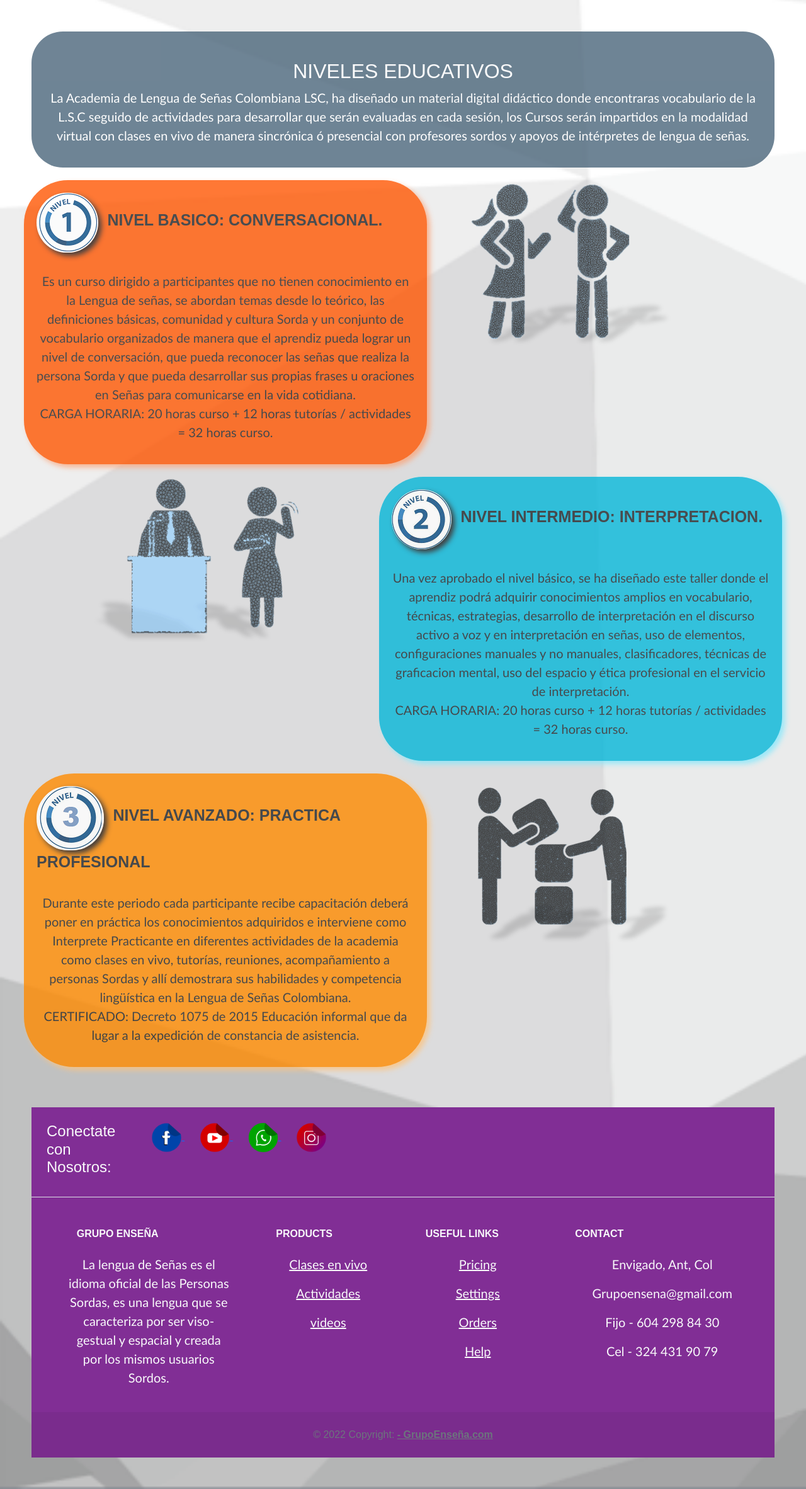
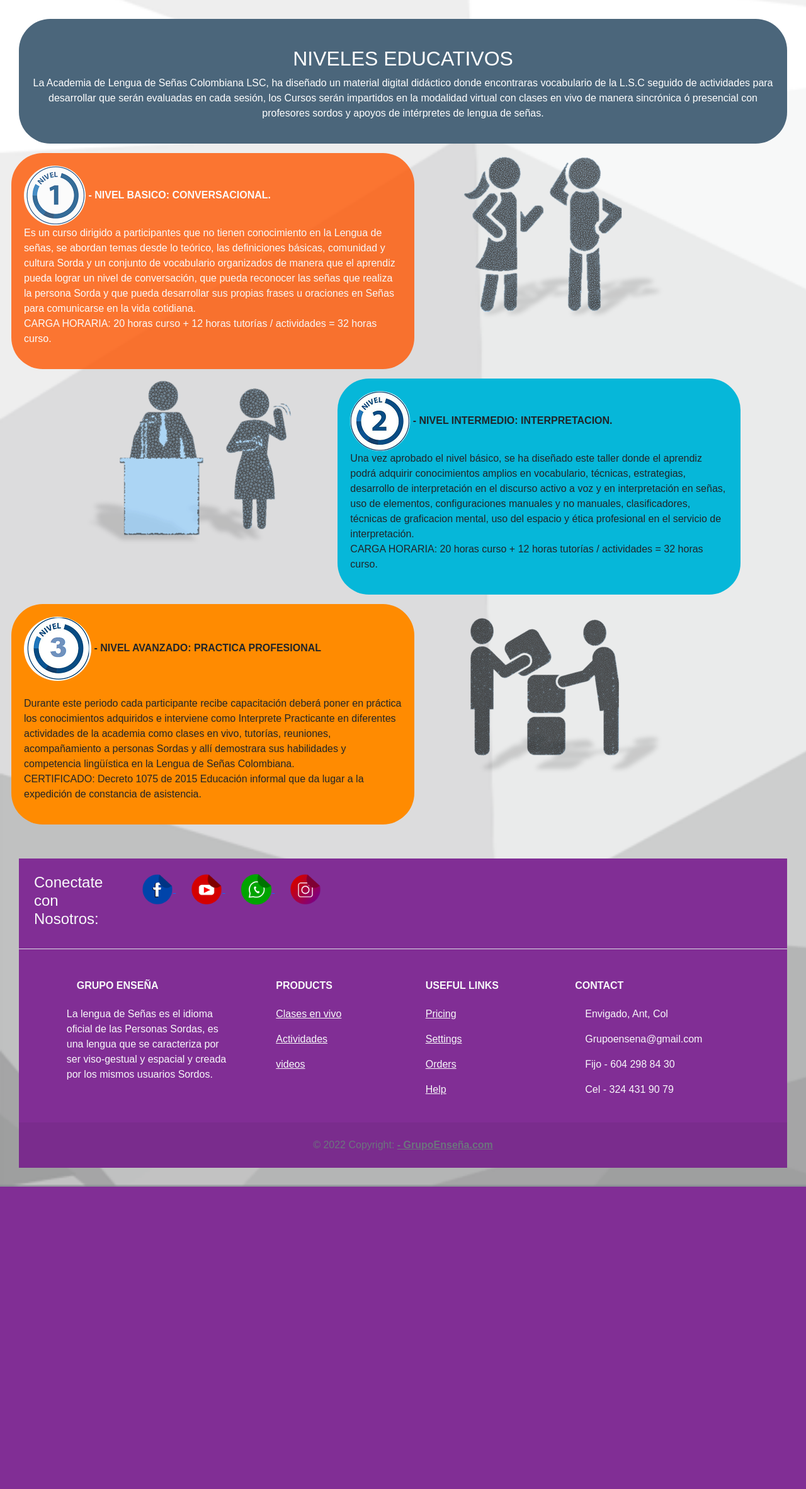
Before and after one commit to pabloskyDev/grupo-ensenia, a PHP site: page /niveles.html in a window 1280 px wide. Shown: the part 126-2490 px from the top of the page at 63% size. After the commit the page ends 2010 px from the top, so only its background shows below. Run offline with PHP 8.4, Linux system fonts and the light colour scheme; some libraries are stand-ins or nearby versions; some web fonts are replaced.

Commit message:
Act 07-Ago

```diff
--- a/estudiantes.html
+++ b/estudiantes.html
@@ -18,7 +18,7 @@
           <img src="./img/logoOriginalgris.png" alt="logo" height="100">
           <h1 class="ml" >
             <span class="text-wraper">
-              <span class="letters ps-3 text-white fs-4 fw-bold">ESTUDIANTES</span>
+              <span class="letters ps-3  fs-4 fw-bold">ESTUDIANTES</span>
            </span>
           </h1>
         </a>
--- a/niveles.html
+++ b/niveles.html
@@ -9,6 +9,7 @@
     <link href="https://fonts.googleapis.com/css2?family=Arima&display=swap" rel="stylesheet">
     <link href="https://cdn.jsdelivr.net/npm/bootstrap@5.2.0/dist/css/bootstrap.min.css" rel="stylesheet" integrity="sha384-gH2yIJqKdNHPEq0n4Mqa/HGKIhSkIHeL5AyhkYV8i59U5AR6csBvApHHNl/vI1Bx" crossorigin="anonymous">
     <link rel="stylesheet" href="styles/style.css">
+    <link rel="stylesheet" href="styles/Niveles.css">
   </head>
   <body class="bodyniveles" >
     <!-- Menu navegación index -->
@@ -59,9 +60,9 @@
       </div>
       <div class="row" >
         <div class="col-md-7" id="nivel1">
-          <img class="levelicon" src="./img/Nivel 1.png" alt="icono nivel" >
-          <b>NIVEL BASICO: CONVERSACIONAL.</b>
-        <p><br>Es un curso dirigido a participantes que no tienen conocimiento en la Lengua de señas,
+          <img class="imglevel" src="./img/Nivel 1.png" alt="icono nivel" >
+          <b> - NIVEL BASICO: CONVERSACIONAL.</b>
+        <p>Es un curso dirigido a participantes que no tienen conocimiento en la Lengua de señas,
           se abordan temas desde lo teórico, las definiciones básicas, comunidad y cultura Sorda y
           un conjunto de vocabulario organizados de manera que el aprendiz pueda lograr un nivel de
           conversación, que pueda reconocer las señas que realiza la persona Sorda y que pueda desarrollar
@@ -80,10 +81,10 @@
           <img class="img-fluid" src="./img/iconolevel2.png" alt="">
         </div>
         <div class="col-md-7" id="nivel2">
-          <img class="levelicon" src="./img/Nivel 2.png" alt="icono nivel" >
-        <b>NIVEL INTERMEDIO: INTERPRETACION.</b>
+          <img class="imglevel" src="./img/Nivel 2.png" alt="icono nivel" >
+        <b> - NIVEL INTERMEDIO: INTERPRETACION.</b>
 
-      <p><br>Una vez aprobado el nivel básico, se ha diseñado este taller donde el aprendiz podrá adquirir
+      <p>Una vez aprobado el nivel básico, se ha diseñado este taller donde el aprendiz podrá adquirir
         conocimientos amplios en vocabulario, técnicas, estrategias, desarrollo de interpretación en el
         discurso activo a voz y en interpretación en señas, uso de elementos, configuraciones manuales y
         no manuales, clasificadores, técnicas de graficacion mental, uso del espacio y ética profesional
@@ -96,8 +97,8 @@
 
       <div class="row" >
         <div class="col-md-7" id="nivel3">
-          <img class="levelicon" src="./img/Nivel 3.png" alt="icono nivel" >
-      <b>NIVEL AVANZADO: PRACTICA PROFESIONAL</b>
+          <img class="imglevel" src="./img/Nivel 3.png" alt="icono nivel" >
+      <b> - NIVEL AVANZADO: PRACTICA PROFESIONAL</b>
     <p><br>Durante este periodo cada participante recibe capacitación deberá poner en práctica los conocimientos
       adquiridos e interviene como Interprete Practicante en diferentes actividades de la academia como
       clases en vivo, tutorías, reuniones, acompañamiento a personas Sordas y allí demostrara sus habilidades
--- /dev/null
+++ b/styles/Niveles.css
@@ -0,0 +1,40 @@
+
+/* Pag Niveles educativos*/
+
+.Niveles {
+    display: grid;
+    gap: 15px;
+    padding: 30px;
+  }
+  .imglevel{
+    border-radius: 70%;
+  }
+  .Niveles #TituloNivel{
+    background-color:#4b667b;
+    color: white;
+    text-align: center;
+    border-radius: 50px;
+    padding: 20px;
+  }
+  .Niveles #nivel1{
+    background-color: #FF5703;
+    color: white;
+    width: 50vw;
+    opacity: 80%;
+    border-radius: 50px;
+    padding: 20px;
+  }
+  .Niveles #nivel2{
+    background-color: #06b7d9;
+    width: 50vw;
+    border-radius: 50px;
+    padding: 20px;
+  }
+  .Niveles #nivel3{
+    background-color: #FF8B01;
+    width: 50vw;
+    border-radius: 50px;
+    padding: 20px;
+  }
+
+  /* Fin Pag Niveles educativos*/
--- a/styles/style.css
+++ b/styles/style.css
@@ -38,7 +38,7 @@
 }
 
  .imgsCarrousel2{
-  height: 70vh;
+  height: 600px;
   margin-top: 20px;
   margin-bottom:60px;
   border-radius: 50px;
@@ -201,7 +201,7 @@
   color:white;
 }
 .imgprofesordo{
-  height: 600px;
+  height: 100px;
 
 
 }
@@ -300,171 +300,3 @@ input {
 #icono {
   width: 5%;
 }
-
-/* Niveles educativos*/
-.Niveles {
-  display: grid;
-  gap: 20px;
-  padding: 50px;
-
-}
-.Niveles #TituloNivel{
-  background-color:#4b667b;
-  opacity: 80%;
-  border-radius: 50px;
-  color: white;
-  padding: 20px;
-}
-.Niveles #nivel1{
-  width: 50vw;
-  background-color: #FF5703;
-  opacity: 80%;
-  border-radius: 70px;
-  grid-template-columns: 30% 70%;
-  box-shadow: 5px 5px 8px #faa67c;
-  padding: 20px;
-}
-.imglevel1{
-  margin-left: 65%;
-  margin-top: 14%;
-  height: 200px;
-}
-
-.imglevel2{
-  margin-top: 32%;
-  height: 200px;
-  margin-left: 10%;
-}
-
-.imglevel3{
-  margin-left: 65%;
-  margin-top: 52%;
-  height: 200px;
-}
-
-.Niveles #nivel2{
-  width: 50vw;
-  background-color: #06b7d9;
-  border-radius: 70px;
-  margin-left: auto;
-  opacity: 80%;
-  box-shadow: 5px 5px 8px #87e8fc;
-  padding: 20px;
-}
-.Niveles #nivel3{
-  width: 50vw;
-  background-color: #FF8B01;
-  opacity: 80%;
-  border-radius: 80px;
-  box-shadow: 5px 5px 8px #fcc480;
-  padding: 20px;
-}
-#marcoltop{
-  height: 800px;
-}
-#marcolbot{
-  display: flex;
-  margin-top: 14%;
-}
-#collapiz{
-  height: 550px;
-  background-image: url(../img/imglapizniveles.png);
-  background-size: contain;
-  background-repeat: no-repeat;
-  background-position:center;
-}
-
-.textlapiz{
-  text-align: center;
-}
-
-#tl-1{
-  color: #fff;
-  padding: 50px 0 50px 0;
-
-}
-#tl-2{
-  font-weight:bold;
-  color: #000;
-  padding: 30px 20px;
-}
-
-#collapiz1{
-  height: 550px;
-  background-image: url(../img/lapiz1.png);
-  background-size: contain;
-  background-repeat: no-repeat;
-  background-position:center;
-}
-#tl1-1{
-  color: #000;
-  padding: 160px 12px 20px 12px;
-
-}
-#tl1-2{
-  font-weight:bold;
-  color: #fff;
-  padding: 10px 20px;
-}
-.plapiz1{
-  margin: 0;
-}
-
-#collapiz2{
-  text-align: center;
-  height: 550px;
-  background-image: url(../img/lapiz2.png);
-  background-size: contain;
-  background-repeat: no-repeat;
-  background-position: center;
-}
-#tl2-1{
-  color: #fff;
-  padding: 20px 0 10px 0;
-
-}
-#tl2-2{
-  padding: 20px 30px 0 30px;
-  color: #000;
-}
-
-#collapiz3{
-  height: 550px;
-  background-image: url(../img/lapiz3.png);
-  background-size: contain;
-  background-repeat: no-repeat;
-  background-position: center;
-}
-#tl3-1{
-  color: #000;
-  padding: 180px 20px 20px 20px;
-
-}
-#tl3-2{
-  font-weight:bold;
-  color: #fff;
-  padding: 10px 20px;
-}
-
-
-.levelicon{
-  box-shadow: 5px 5px 8px #1b1616;
-  margin-right: 10px;
-}
-.Niveles b{
-  font-size: 25px;
-}
-
-.Niveles h2{
-  text-align: center;
-  font: bolder;
-}
-.Niveles p {
-  text-align: center;
-  font-size: 20px;
-  font-family:'Trebuchet MS', 'Lucida Sans Unicode', 'Lucida Grande', 'Lucida Sans', Arial, sans-serif;
-}
-.Niveles img{
-  border-radius: 50px;
-}
-/* Fin Niveles educativos*/
```
